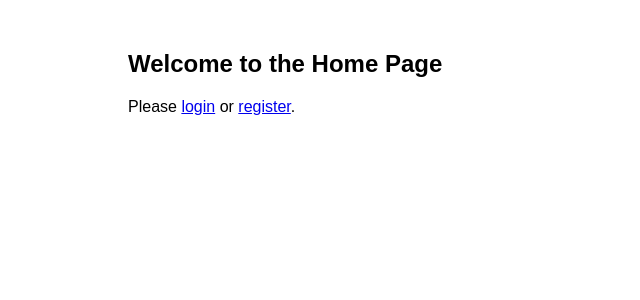
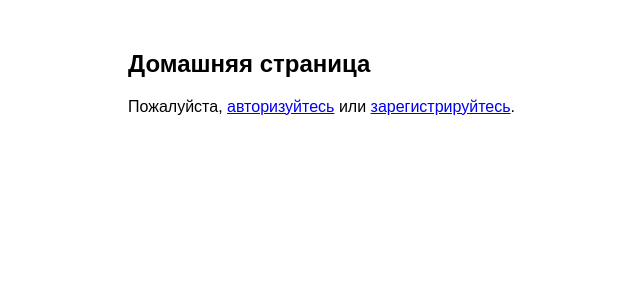
Before and after one commit to mcdos63/VD07, a Flask app: page / in a window 1280 px wide. Shown: the top 300 px of the page, without its empty margins (262-902 px from the left). Run offline with Flask 3, Linux system fonts and the light colour scheme.

Commit message:
new_qwen

```diff
--- a/app.py
+++ b/app.py
@@ -63,17 +63,22 @@ def home():
 @app.route('/register', methods=['GET', 'POST'])
 def register():
     form = RegisterForm()
-    if form.validate_on_submit():
-        existing_user = User.query.filter_by(email=form.email.data).first()
-        if existing_user:
-            flash('Email already registered.', 'danger')
-            return redirect(url_for('register'))
-        user = User(username=form.username.data, email=form.email.data)
-        user.set_password(form.password.data)
-        db.session.add(user)
-        db.session.commit()
-        flash('Registration successful! Please log in.', 'success')
-        return redirect(url_for('login'))
+    if request.method == "POST" and form.validate_on_submit():
+        try:
+            existing_user = User.query.filter_by(email=form.email.data).first()
+            if existing_user:
+                flash('Такой Email уже использован.', 'danger')
+                return redirect(url_for('register'))
+            user = User(username=form.username.data, email=form.email.data)
+            user.set_password(form.password.data)
+            db.session.add(user)
+            db.session.flush()
+            db.session.commit()
+            flash('Пользователь зарегистрирован! Вы можете войти.', 'success')
+            return redirect(url_for('login'))
+        except:
+            db.session.rollback()
+            flash('Ошибка при регистрации пользователя.', 'danger')
     return render_template('register.html', form=form)
 
 @app.route('/login', methods=['GET', 'POST'])
@@ -83,17 +88,17 @@ def login():
         user = User.query.filter_by(email=form.email.data).first()
         if user and user.check_password(form.password.data):
             login_user(user)
-            flash('Login successful!', 'success')
+            flash(f'Успешная авторизация! Рады вас видеть, {user.username}!', 'success')
             return redirect(url_for('home'))
         else:
-            flash('Invalid email or password.', 'danger')
+            flash('Неправильное имя пользователя или пароль.', 'danger')
     return render_template('login.html', form=form)
 
 @app.route('/logout')
 @login_required
 def logout():
     logout_user()
-    flash('You have been logged out.', 'info')
+    flash('Вы успешно вышли из системы.', 'info')
     return redirect(url_for('home'))
 
 @app.route('/profile', methods=['GET', 'POST'])
@@ -106,7 +111,7 @@ def profile():
         if form.password.data:
             current_user.set_password(form.password.data)
         db.session.commit()
-        flash('Profile updated successfully!', 'success')
+        flash('Профиль успешно обновлен!', 'success')
         return redirect(url_for('profile'))
     return render_template('profile.html', form=form)
 
--- a/templates/home.html
+++ b/templates/home.html
@@ -1,11 +1,11 @@
 {% extends "base.html" %}
 {% block content %}
-<h2>Welcome to the Home Page</h2>
+<h2>Домашняя страница</h2>
 {% if current_user.is_authenticated %}
-    <p>Hello, {{ current_user.username }}!</p>
+    <p>Привет, {{ current_user.username }}!</p>
     <a href="{{ url_for('profile') }}">Edit Profile</a><br>
     <a href="{{ url_for('logout') }}">Logout</a>
 {% else %}
-    <p>Please <a href="{{ url_for('login') }}">login</a> or <a href="{{ url_for('register') }}">register</a>.</p>
+    <p>Пожалуйста, <a href="{{ url_for('login') }}">авторизуйтесь</a> или <a href="{{ url_for('register') }}">зарегистрируйтесь</a>.</p>
 {% endif %}
 {% endblock %}
--- a/templates/login.html
+++ b/templates/login.html
@@ -1,6 +1,6 @@
 {% extends "base.html" %}
 {% block content %}
-<h2>Login</h2>
+<h2>Введите пароль</h2>
 <form method="POST">
     {{ form.hidden_tag() }}
     <div class="form-group">
@@ -15,5 +15,5 @@
         {{ form.submit(class="btn") }}
     </div>
 </form>
-<p>Don't have an account? <a href="{{ url_for('register') }}">Register here</a>.</p>
+<p>Если Вы не зарегистрированы, <a href="{{ url_for('register') }}">зарегистрируйтесь</a>.</p>
 {% endblock %}
--- a/templates/profile.html
+++ b/templates/profile.html
@@ -1,6 +1,6 @@
 {% extends "base.html" %}
 {% block content %}
-<h2>Edit Profile</h2>
+<h2>Редактирование профиля</h2>
 <form method="POST">
     {{ form.hidden_tag() }}
     <div class="form-group">
@@ -23,5 +23,5 @@
         {{ form.submit(class="btn") }}
     </div>
 </form>
-<a href="{{ url_for('home') }}">Back to Home</a>
+<a href="{{ url_for('home') }}">На главную</a>
 {% endblock %}
--- a/templates/register.html
+++ b/templates/register.html
@@ -1,6 +1,6 @@
 {% extends "base.html" %}
 {% block content %}
-<h2>Register</h2>
+<h2>Регистрация пользователя</h2>
 <form method="POST">
     {{ form.hidden_tag() }}
     <div class="form-group">
@@ -23,5 +23,5 @@
         {{ form.submit(class="btn") }}
     </div>
 </form>
-<p>Already have an account? <a href="{{ url_for('login') }}">Login here</a>.</p>
+<p>Если Вы уже зарегистрированы, <a href="{{ url_for('login') }}">пройдите авторизацию</a>.</p>
 {% endblock %}
```
